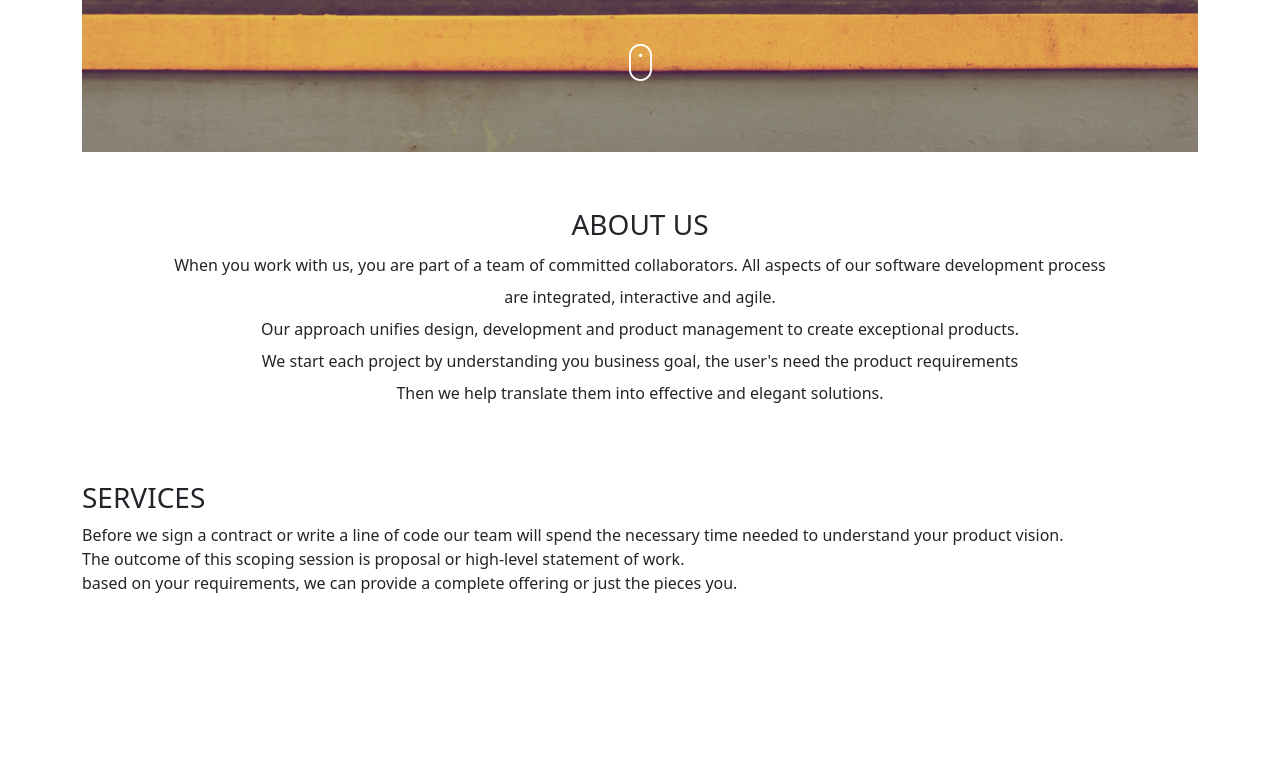
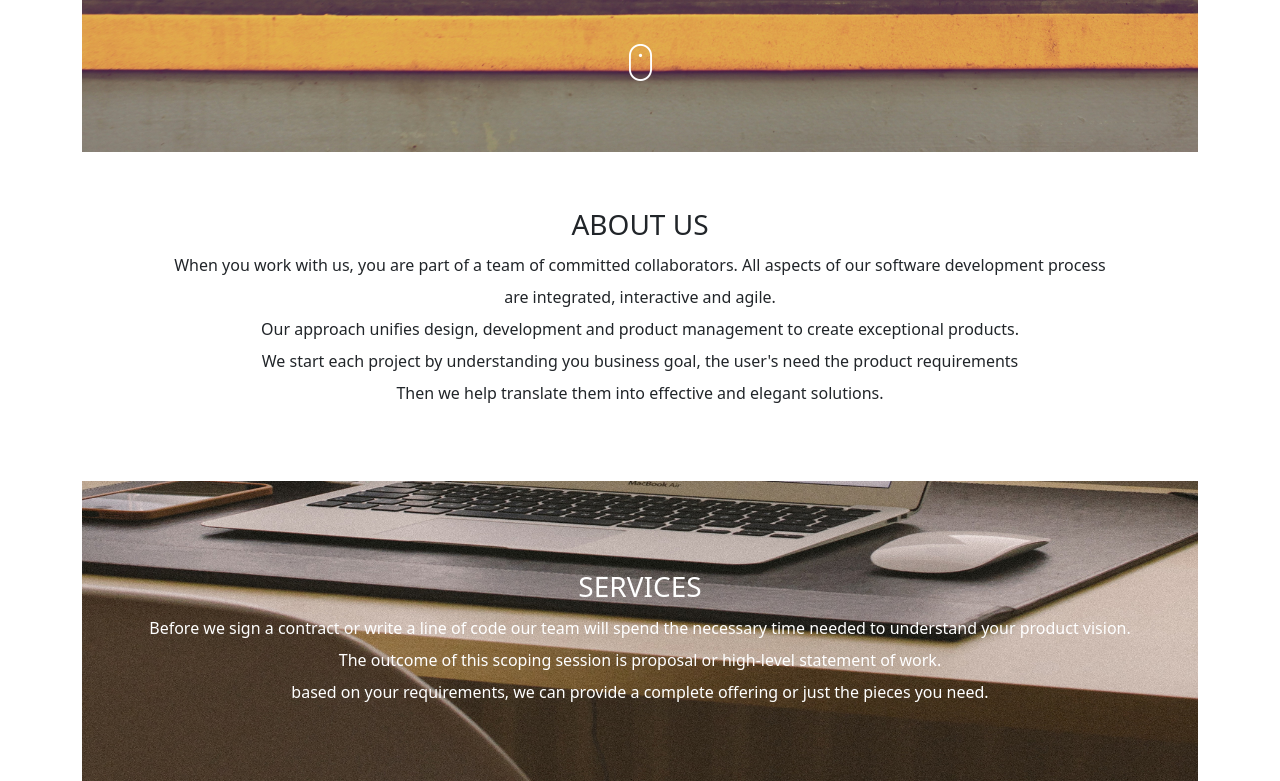
Before and after one commit to antonymburia/delani-studio, a plain HTML site: page index.html in a window 1280 px wide. Shown: the part 538-1319 px from the top of the page. Before the commit the page ends 1149 px from the top, so only its background shows below. Drawn offline with nearby package versions, Linux system fonts and the light colour scheme.

Commit message:
style services section

```diff
--- a/index.html
+++ b/index.html
@@ -42,7 +42,7 @@
       <h3>SERVICES</h3>
       <P>Before we sign a contract or write a line of code our team will spend the necessary time needed to understand your product vision. <br>
         The outcome of this scoping session is proposal or high-level statement of work. <br>
-        based on your requirements, we can provide a complete offering or just the pieces you.
+        based on your requirements, we can provide a complete offering or just the pieces you need.
       </P>
     </div>
   </div>
--- a/style.css
+++ b/style.css
@@ -1,3 +1,4 @@
+/* first section */
 .landing{
   background-image: url("../assets/backgrounds/h_img.jpg");
   background-size: cover;
@@ -16,8 +17,21 @@
 .mouse-click{
   padding-top: 12%;
 }
+/* about section */
 .about{
   text-align: center;
   line-height: 2;
   padding: 5% 7% 5% 7% ;
 }
+/* services section */
+.services{
+  background-image: url("../assets/backgrounds/s_image.jpg");
+  background-size: cover;
+  background-position: center;
+  width: 100%;
+  height: 300px;
+  padding: 8% 0 8% 0;
+  text-align: center;
+  line-height: 2;
+  color: #fff;
+}
```
